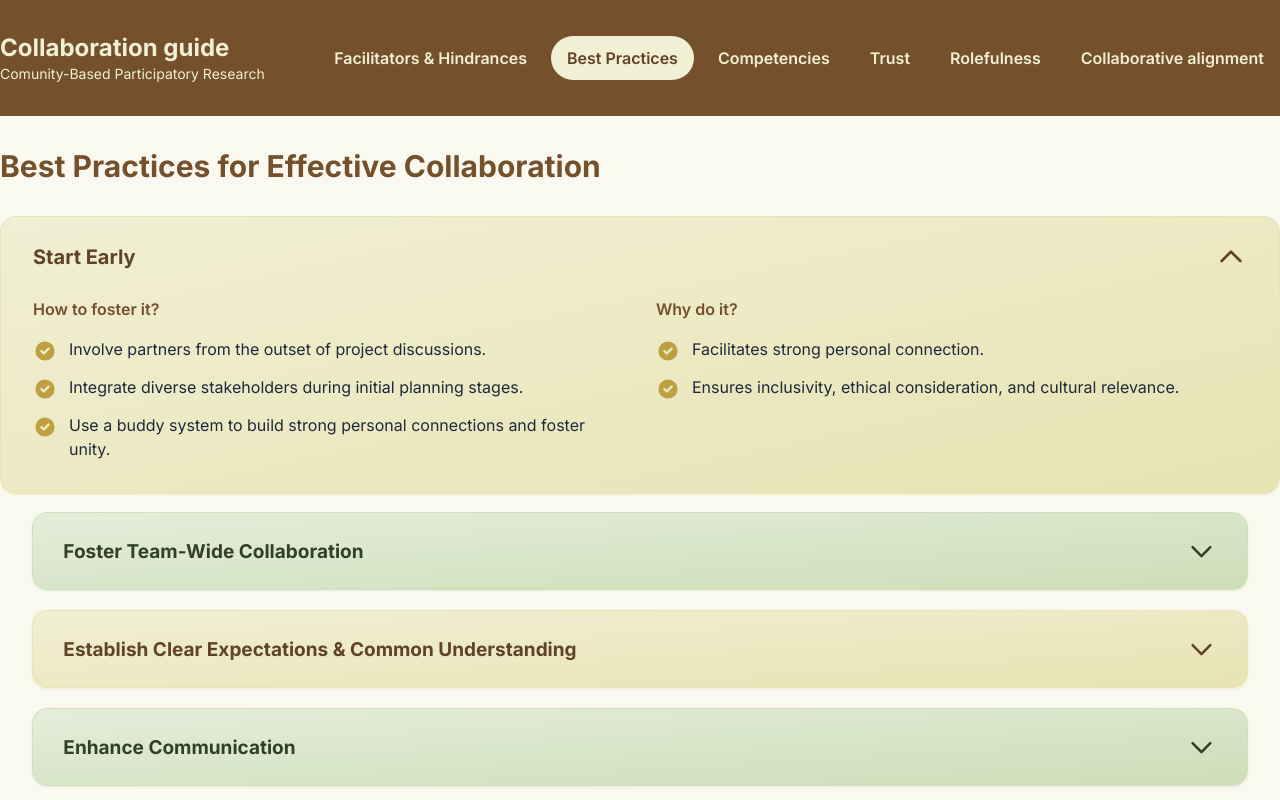
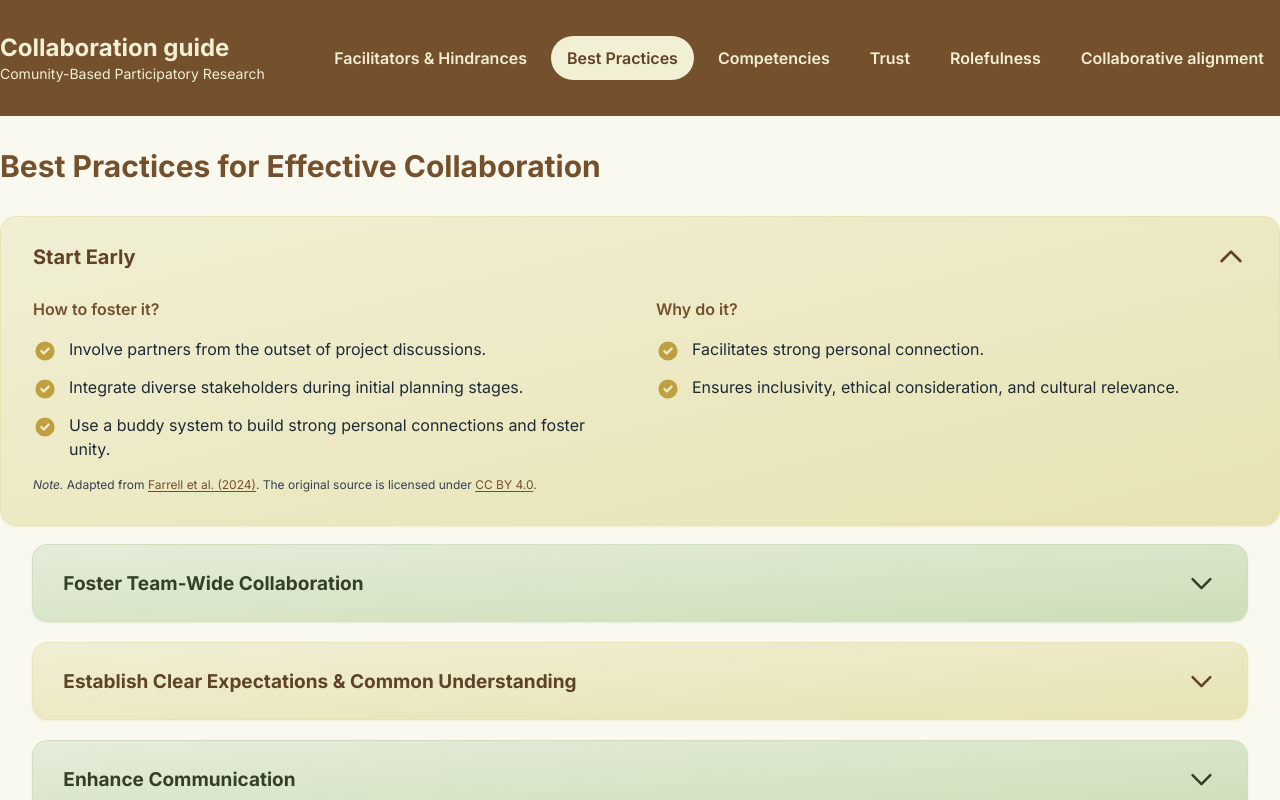
Before and after one commit to havekes/collaboration, a SvelteKit app: page /best-practices in a window 1280 px wide. Shown: the top 800 px of the page. Built offline with nearby package versions, Linux system fonts and the light colour scheme.

Commit message:
references

```diff
--- a/src/lib/components/AccordionItem.svelte
+++ b/src/lib/components/AccordionItem.svelte
@@ -3,8 +3,15 @@
 	import { slide } from 'svelte/transition';
 	import AccordionContent from './AccordionContent.svelte';
 	import { page } from '$app/state';
+	import ReferenceLink from './ReferenceLink.svelte';
+	import ReferenceLinkAlt from './ReferenceLinkAlt.svelte';
 
 	type Content = Array<string | Record<string, Array<string>>>;
+	type Ref = {
+		name: string;
+		link: string;
+		alt?: boolean;
+	};
 	type Props = {
 		theme: 'cornsilk' | 'dry-sage';
 		title: string;
@@ -17,6 +24,8 @@
 		rightContent: Content;
 		middleTitle?: string;
 		middleContent?: Content;
+		refs: Array<Ref>;
+		refsAlt?: Array<Ref>;
 	};
 
 	let {
@@ -30,7 +39,9 @@
 		rightTitle,
 		rightContent,
 		middleTitle,
-		middleContent
+		middleContent,
+		refs,
+		refsAlt
 	}: Props = $props();
 
 	let containerClasses = $derived(
@@ -87,6 +98,12 @@
 					<AccordionContent {theme} content={rightContent} />
 				</div>
 			</div>
+			<div class="mt-4">
+				<ReferenceLink {theme} {refs} />
+				{#if refsAlt}
+					<ReferenceLinkAlt {theme} refs={refsAlt} />
+				{/if}
+			</div>
 		</div>
 	{/if}
 </div>
--- /dev/null
+++ b/src/lib/components/ReferenceLink.svelte
@@ -0,0 +1,40 @@
+<script lang="ts">
+	type Ref = {
+		name: string;
+		link: string;
+	};
+
+	type Props = {
+		refs: Array<Ref>;
+		theme: 'dry-sage' | 'cornsilk' | 'light-bronze';
+	};
+
+	let { refs, theme }: Props = $props();
+
+	let refCount = $derived(refs.length);
+	let linkClasses = $derived.by(() => {
+		switch (theme) {
+			case 'dry-sage':
+				return 'text-dry-sage-800 underline underline-offset-2 hover:text-black';
+			case 'cornsilk':
+				return 'text-cornsilk-800 underline underline-offset-2 hover:text-black';
+			case 'light-bronze':
+				return 'text-light-bronze-800 underline underline-offset-2 hover:light-black';
+		}
+	});
+</script>
+
+<p class="text-xs text-gray-700">
+	<span class="italic">Note.</span>
+	Adapted from
+	{#each refs as { name, link }, i}
+		<a href={'/references#' + link} class={linkClasses}>
+			{name}
+		</a>{#if refCount > 1 && i + 1 !== refCount},&nbsp;{/if}{#if i + 2 === refCount}and&nbsp;{/if}{/each}.
+	{#if refCount === 1}
+		The original source is licensed under
+	{:else}
+		The original sources are licensed under
+	{/if}
+	<a class={linkClasses} href="https://creativecommons.org/licenses/by/4.0/">CC BY 4.0</a>.
+</p>
--- /dev/null
+++ b/src/lib/components/ReferenceLinkAlt.svelte
@@ -0,0 +1,39 @@
+<script lang="ts">
+	type Ref = {
+		name: string;
+		link: string;
+	};
+
+	type Props = {
+		refs: Array<Ref>;
+		theme: 'dry-sage' | 'cornsilk' | 'light-bronze';
+	};
+
+	let { refs, theme }: Props = $props();
+
+	let refCount = $derived(refs.length);
+	let linkClasses = $derived.by(() => {
+		switch (theme) {
+			case 'dry-sage':
+				return 'text-dry-sage-800 underline underline-offset-2 hover:text-black';
+			case 'cornsilk':
+				return 'text-cornsilk-800 underline underline-offset-2 hover:text-black';
+			case 'light-bronze':
+				return 'text-light-bronze-800 underline underline-offset-2 hover:light-black';
+		}
+	});
+</script>
+
+<p class="text-xs text-gray-700">
+	And additional information provided from
+	{#each refs as { name, link }, i}
+		<a href={'/references#' + link} class={linkClasses}>
+			{name}
+		</a>{#if refCount > 1 && i + 1 !== refCount},&nbsp;{/if}{#if i + 2 === refCount}and&nbsp;{/if}{/each}.
+	{#if refCount === 1}
+		This second source is licensed under
+	{:else}{/if}
+	<a class={linkClasses} href="https://creativecommons.org/licenses/by-nc-nd/4.0/">
+		CC BY-NC-ND 4.0
+	</a>.
+</p>
--- a/src/routes/+page.svelte
+++ b/src/routes/+page.svelte
@@ -16,6 +16,7 @@
 	import Step from '$lib/components/Step.svelte';
 	import MainCard from '$lib/components/MainCard.svelte';
 	import Card from '$lib/components/Card.svelte';
+	import ReferenceLink from '$lib/components/ReferenceLink.svelte';
 </script>
 
 <svelte:head>
@@ -33,15 +34,16 @@
 					alt="Key factors to the success of partnerships"
 					class="h-auto w-full"
 				/>
-				<p>Community-based Participatory Research Conceptual Model</p>
-				<div class="text-xs text-gray-700">
-					<span class="italic">Note.</span> Adapted from Oetzel et al. (2022). The original source
-					is licensed under
-					<a
-						class="underline underline-offset-2"
-						href="https://creativecommons.org/licenses/by/4.0/">CC BY 4.0</a
-					>
-				</div>
+				<p class="mb-2">Community-based Participatory Research Conceptual Model</p>
+				<ReferenceLink
+					theme="cornsilk"
+					refs={[
+						{
+							name: 'Oetzel et al. (2022)',
+							link: 'https://doi.org/10.1186/s12939-022-01663-y'
+						}
+					]}
+				/>
 			</div>
 			<div class="flex-1 space-y-6">
 				<h2
@@ -102,6 +104,27 @@
 						<Step number={9} text="Determine Clear Endpoint" />
 					</div>
 				</div>
+				<ReferenceLink
+					theme="dry-sage"
+					refs={[
+						{
+							name: 'Farrell et al. (2024)',
+							link: ''
+						},
+						{
+							name: 'Newcomb et al. (2021)',
+							link: ''
+						},
+						{
+							name: 'Tan et al. (2021)',
+							link: ''
+						},
+						{
+							name: 'Walker & Daniels (2019)',
+							link: ''
+						}
+					]}
+				/>
 			</Card>
 		</div>
 	</section>
@@ -136,6 +159,15 @@
 				<RoundedIcon icon={faScaleBalanced} color="cornsilk" colorWeight="300">
 					Adaptive Learning Capacity
 				</RoundedIcon>
+				<ReferenceLink
+					theme="dry-sage"
+					refs={[
+						{
+							name: 'Ozano et al. (2024)',
+							link: ''
+						}
+					]}
+				/>
 			</Card>
 		</div>
 	</section>
--- a/src/routes/best-practices/+page.svelte
+++ b/src/routes/best-practices/+page.svelte
@@ -12,12 +12,17 @@
 	};
 
 	type Content = Array<string | Record<string, Array<string>>>;
+	type Ref = {
+		name: string;
+		link: string;
+	};
 	type AccordionData = {
 		title: string;
 		id?: string;
 		theme: 'cornsilk' | 'dry-sage';
 		leftContent: Content;
 		rightContent: Content;
+		refs: Array<Ref>;
 	};
 
 	const accordionData: AccordionData[] = [
@@ -32,6 +37,12 @@
 			rightContent: [
 				'Facilitates strong personal connection.',
 				'Ensures inclusivity, ethical consideration, and cultural relevance.'
+			],
+			refs: [
+				{
+					name: 'Farrell et al. (2024)',
+					link: ''
+				}
 			]
 		},
 		{
@@ -39,7 +50,7 @@
 			theme: 'dry-sage',
 			leftContent: [
 				'Promote constant communication: keep all partners informed and engaged.',
-				'Encourage active dialogue and deliberation, emphasizing active listening, respectful questioning, and collaborative learning (“talking with,” not “talking at”) (Walker & Daniels, 2019).'
+				'Encourage active dialogue and deliberation, emphasizing active listening, respectful questioning, and collaborative learning.'
 			],
 			rightContent: [
 				'Enhances creativity, problem-solving, and research quality.',
@@ -47,6 +58,16 @@
 				'Facilitates unified goals and sustained engagement.',
 				'Increases participant enrollment and broadens community impact.',
 				'Strengthens team cohesion and mutual accountability.'
+			],
+			refs: [
+				{
+					name: 'Farrell et al. (2024)',
+					link: ''
+				},
+				{
+					name: 'Walker & Daniels (2019)',
+					link: ''
+				}
 			]
 		},
 		{
@@ -55,14 +76,24 @@
 			leftContent: [
 				'Set clear expectations for roles, responsibilities, communication norms, and time commitments.',
 				'Foster openness to accommodations and adaptations as needed.',
-				'Use systems tools (e.g., “situation maps,” “generations walls”) to visualize challenges and future scenarios (Walker & Daniels, 2019, p. 3).',
-				'Engage in shared imagination of best and worst possible futures to align perspectives (Walker & Daniels, 2019, p. 3).',
-				'Ensure all parties understand project goals and their contributions (Farrell et al., 2024, p. 6964).'
+				'Use systems tools (e.g., “situation maps,” “generations walls”) to visualize challenges and future scenarios.',
+				'Engage in shared imagination of best and worst possible futures to align perspectives.',
+				'Ensure all parties understand project goals and their contributions.'
 			],
 			rightContent: [
 				'Creates a foundation for purposeful, goal-directed collaboration.',
 				'Reduces misunderstandings and role ambiguity.',
 				'Enhances coordination and accountability across partners.'
+			],
+			refs: [
+				{
+					name: 'Farrell et al. (2024)',
+					link: ''
+				},
+				{
+					name: 'Walker & Daniels (2019)',
+					link: ''
+				}
 			]
 		},
 		{
@@ -74,34 +105,52 @@
 				{
 					'Be transparent about': [
 						'Project timelines and workload.',
-						'Expected feedback types and frequency(Farrell et al., 2024).',
+						'Expected feedback types and frequency.',
 						'Desired outcomes and time commitments.',
-						'Number and format of meetings, webinars, calls, and document reviews (Newcomb et al., 2021, p. 136).'
+						'Number and format of meetings, webinars, calls, and document reviews.'
 					]
 				},
-				'Maintain regular touchpoints to address questions promptly and offer task-specific training (Farrell et al., 2024, p. 6964).',
+				'Maintain regular touchpoints to address questions promptly and offer task-specific training.',
 				{
 					'Sustain communication between meetings': [
 						'Share pre-meeting materials to spark interest without overwhelming.',
 						'Follow up post-meeting on action items.',
-						'Ensure communication is concise, timely, and mutually agreed upon(Newcomb et al., 2021, p. 136).',
-						'Choose appropriate communication modes (e.g., face-to-face, email).',
+						'Ensure communication is concise, timely, and mutually agreed upon.',
+						'Choose appropriate communication modes (e.g., face-to-face, email, social media).',
 						'Assess partners’ preferences for information access, communication styles, and learning methods.'
 					]
 				},
 				'Invite honest feedback and constructive criticism.',
-				'Identify key communicators or “translators” skilled in cross-boundary communication (Newcomb et al., 2021).',
-				'Provide communication coaching and training (Walker & Daniels, 2019).',
-				'Offer training using didactic and interactive methods (e.g., role-play with feedback, workshops, group discussions) (Tan et al., 2021).',
-				'Incorporate reflective practices and feedback mechanisms (Tan et al., 2021).',
-				'Develop a compelling rationale for engagement:  communicate purpose (Newcomb et al., 2021).'
+				'Identify key communicators or “translators” skilled in cross-boundary communication.',
+				'Provide communication coaching and training.',
+				'Offer training using didactic and interactive methods (e.g., role-play with feedback, workshops, group discussions).',
+				'Incorporate reflective practices and feedback mechanisms.',
+				'Develop a compelling rationale for engagement:  communicate purpose.'
 			],
 			rightContent: [
 				'Ensures smooth communication, trust, and transparency.',
 				'Promotes knowledge sharing and inclusion of diverse perspectives.',
 				'Brings real-world relevance to research.',
 				'Empowers participants and deepens understanding of research gaps.',
-				'Advances knowledge and improves policy relevance through reciprocal learning (Newcomb et al., 2021, p. 136).'
+				'Advances knowledge and improves policy relevance through reciprocal learning.'
+			],
+			refs: [
+				{
+					name: 'Farrell et al. (2024)',
+					link: ''
+				},
+				{
+					name: 'Newcomb et al. (2021)',
+					link: ''
+				},
+				{
+					name: 'Tan et al. (2021)',
+					link: ''
+				},
+				{
+					name: 'Walker & Daniels (2019)',
+					link: ''
+				}
 			]
 		},
 		{
@@ -110,13 +159,23 @@
 			leftContent: [
 				'Report the impact of partner contributions clearly.',
 				'Show how partner insights have been integrated and how they shaped outcomes.',
-				'Follow up on stakeholder participation (Walker & Daniels, 2019).',
-				'Honor commitments made during the collaboration process (Walker & Daniels, 2019).'
+				'Follow up on stakeholder participation.',
+				'Honor commitments made during the collaboration process.'
 			],
 			rightContent: [
 				'Builds trust and community support.',
 				'Enhances transparency and shared ownership.',
 				'Validates partners’ contributions and reinforces their value.'
+			],
+			refs: [
+				{
+					name: 'Farrell et al. (2024)',
+					link: ''
+				},
+				{
+					name: 'Walker & Daniels (2019)',
+					link: ''
+				}
 			]
 		},
 		{
@@ -138,6 +197,12 @@
 			rightContent: [
 				'Supports capacity building for all collaborators.',
 				'Fosters a more inclusive, equitable, and sustainable working environment.'
+			],
+			refs: [
+				{
+					name: 'Farrell et al. (2024)',
+					link: ''
+				}
 			]
 		},
 		{
@@ -145,14 +210,24 @@
 			theme: 'cornsilk',
 			leftContent: [
 				'Address power imbalances by giving partners a governing voice.',
-				'Clearly define partners’ roles in decision-making(Walker & Daniels, 2019).',
-				'Clarify how partner input influences final decisions (Walker & Daniels, 2019).',
+				'Clearly define partners’ roles in decision-making.',
+				'Clarify how partner input influences final decisions.',
 				'Define the “decision space”: identify which issues are open for co-determination.'
 			],
 			rightContent: [
 				'Promotes fairness and shared leadership.',
 				'Increases legitimacy and buy-in from all stakeholders.',
 				'Strengthens democratic and ethical research practices.'
+			],
+			refs: [
+				{
+					name: 'Farrell et al. (2024)',
+					link: ''
+				},
+				{
+					name: 'Walker & Daniels (2019)',
+					link: ''
+				}
 			]
 		},
 		{
@@ -161,8 +236,9 @@
 			leftContent: [
 				'Accommodate flexible meeting times and formats.',
 				{
-					'Allow for iterative shifts in project direction (without full rescoping) (Newcomb et al., 2021, p. 136)':
-						['Establish a process to discuss changes with funders (Newcomb et al., 2021, p. 136).']
+					'Allow for iterative shifts in project direction (without full rescoping)': [
+						'Establish a process to discuss changes with funders.'
+					]
 				},
 				'Develop contingency plans and anticipate potential surprises.'
 			],
@@ -170,20 +246,36 @@
 				'Enhances adaptability to emerging challenges.',
 				'Supports responsiveness to real-time feedback and contextual changes.',
 				'Maintains project relevance and feasibility.'
+			],
+			refs: [
+				{
+					name: 'Farrell et al. (2024)',
+					link: ''
+				},
+				{
+					name: 'Newcomb et al. (2021)',
+					link: ''
+				}
 			]
 		},
 		{
 			title: 'Determine a Clear Endpoint',
 			theme: 'cornsilk',
 			leftContent: [
-				'Establish a logical, achievable endpoint that defines success (Newcomb et al., 2021, p. 137).',
-				'Set measurable milestones to track progress (Newcomb et al., 2021, p. 137).',
-				'Use milestones to assess success and guide shifts in priorities (Newcomb et al., 2021, p. 137).'
+				'Establish a logical, achievable endpoint that defines success.',
+				'Set measurable milestones to track progress.',
+				'Use milestones to assess success and guide shifts in priorities.'
 			],
 			rightContent: [
 				'Provides clarity on project closure.',
 				'Enables evaluation of outcomes and impact.',
 				'Supports reflection and knowledge transfer for future initiatives.'
+			],
+			refs: [
+				{
+					name: 'Newcomb et al. (2021)',
+					link: ''
+				}
 			]
 		}
 	];
@@ -210,6 +302,7 @@
 				leftContent={item.leftContent}
 				rightTitle="Why do it?"
 				rightContent={item.rightContent}
+				refs={item.refs}
 			/>
 		{/each}
 	</section>
--- a/src/routes/collaborative-alignment/+page.svelte
+++ b/src/routes/collaborative-alignment/+page.svelte
@@ -5,6 +5,7 @@
 	import List from '$lib/components/List.svelte';
 	import ListItem from '$lib/components/ListItem.svelte';
 	import LongArrow from '$lib/components/LongArrow.svelte';
+	import ReferenceLink from '$lib/components/ReferenceLink.svelte';
 </script>
 
 <svelte:head>
@@ -174,4 +175,8 @@
 			</Card>
 		</div>
 	</section>
+
+	<section class="container text-center">
+		<ReferenceLink theme="cornsilk" refs={[{ name: 'Kato & Suzuki (2022)', link: '' }]} />
+	</section>
 </div>
--- a/src/routes/competencies/+page.svelte
+++ b/src/routes/competencies/+page.svelte
@@ -12,12 +12,18 @@
 	};
 
 	type Content = Array<string | Record<string, Array<string>>>;
+	type Ref = {
+		name: string;
+		link: string;
+	};
 	type AccordionData = {
 		title: string;
 		theme: 'cornsilk' | 'dry-sage';
 		leftContent: Content;
 		middleContent: Content;
 		rightContent: Content;
+		refs: Array<Ref>;
+		refsAlt?: Array<Ref>;
 	};
 
 	const accordionData: AccordionData[] = [
@@ -46,11 +52,23 @@
 				'Leads to more socially cohesive and sustainable collaborations.'
 			],
 			rightContent: [
-				'Conduct structured reflexivity sessions to explore identity, positionality, and power dynamics among partners. Explore questions such as “What relationships exist and how are they influencing the research and the people involved? What power dynamics are at play?” Additional questions can be found in Olmos-Vega et al. (2022).',
+				'Conduct structured reflexivity sessions to explore identity, positionality, and power dynamics among partners. Explore questions such as “What relationships exist and how are they influencing the research and the people involved? What power dynamics are at play?” (Olmos-Vega et al., 2022, p. 244). Additional questions can be found in Olmos-Vega et al. (2022).',
 				'Use narrative and visual tools such as the Tree of Life, River of Life, or metaphor-based reflection to explore identity in relation to others.',
 				'Apply Person-Centred Approaches to build deeper community connections.',
 				'Exploring both individual and collective identity using tools such as cultural mapping, strengths inventories, and life histories.',
 				'Encourage partners to reflect on how their institutional affiliations shape their roles and perceptions.'
+			],
+			refs: [
+				{
+					name: 'Ozano et al. (2024)',
+					link: ''
+				}
+			],
+			refsAlt: [
+				{
+					name: 'Olmos-Vega et al. (2022)',
+					link: ''
+				}
 			]
 		},
 		{
@@ -85,6 +103,12 @@
 						'Use of field checklists to document physical, social, and environmental assets or concerns.'
 					]
 				}
+			],
+			refs: [
+				{
+					name: 'Ozano et al. (2024)',
+					link: ''
+				}
 			]
 		},
 		{
@@ -117,6 +141,12 @@
 					Measures: [
 						'Use evaluation methods such as ‘Most Significant Change’ exercise or Ripple Effect Mapping to capture learning and impact.'
 					]
+				}
+			],
+			refs: [
+				{
+					name: 'Ozano et al. (2024)',
+					link: ''
 				}
 			]
 		},
@@ -153,6 +183,12 @@
 					Measures: [
 						'Monitor decision-making equity using qualitative and quantitative indicators (e.g., representation in subgroups, leadership rotation, policy development).'
 					]
+				}
+			],
+			refs: [
+				{
+					name: 'Ozano et al. (2024)',
+					link: ''
 				}
 			]
 		},
@@ -196,6 +232,12 @@
 				'Co-analyze data in collaborative sessions to identify key challenges and priorities.',
 				'Translate research data into accessible “discussion tools” (e.g., tables, infographics, one-liners).',
 				'Use participatory methods to gather immediate feedback on interventions.'
+			],
+			refs: [
+				{
+					name: 'Ozano et al. (2024)',
+					link: ''
+				}
 			]
 		}
 	];
@@ -223,6 +265,8 @@
 				middleContent={item.middleContent}
 				rightTitle="How to implement"
 				rightContent={item.rightContent}
+				refs={item.refs}
+				refsAlt={item.refsAlt}
 			/>
 		{/each}
 	</section>
```
Also changed, not shown: src/routes/facilitators-hindrances/+page.svelte (+16 -6 lines), src/routes/rolefulness/+page.svelte (+6 -7 lines), src/routes/trust-building/+page.svelte (+11 -4 lines).
